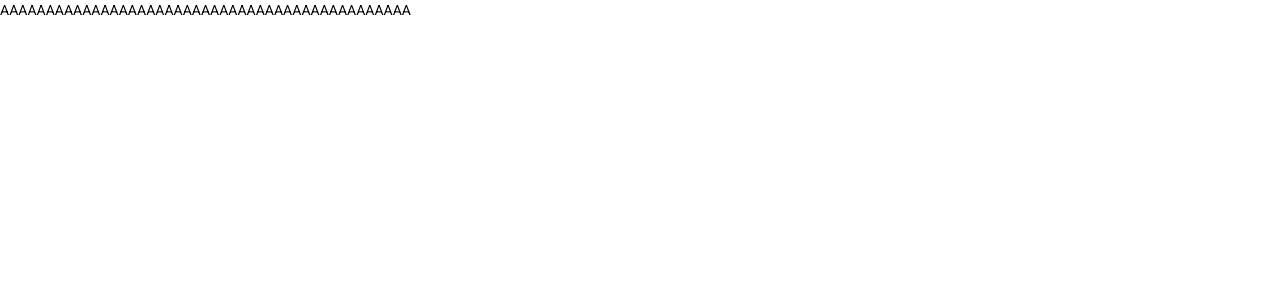
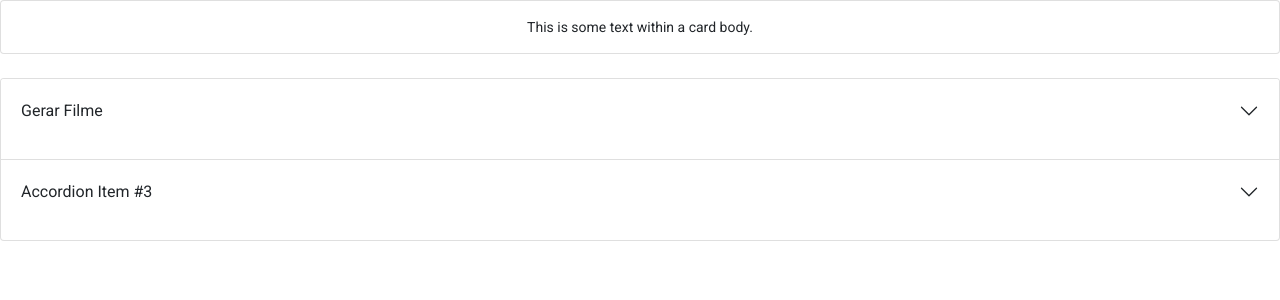
Before and after one commit to andersonribeiro96/filminho, an Angular app: page / in a window 1280 px wide. Shown: the top 300 px of the page. Built offline with nearby package versions, Linux system fonts and the light colour scheme; no server answers.

Commit message:
Iniciando projeto

```diff
--- a/package.json
+++ b/package.json
@@ -20,6 +20,7 @@
     "@angular/platform-browser": "~12.2.0",
     "@angular/platform-browser-dynamic": "~12.2.0",
     "@angular/router": "~12.2.0",
+    "@material/button": "^13.0.0",
     "express": "^4.17.1",
     "rxjs": "~6.6.0",
     "tslib": "^2.3.0",
@@ -31,9 +32,5 @@
     "@angular/compiler-cli": "~12.2.0",
     "@types/node": "^12.11.1",
     "typescript": "~4.3.5"
-  },
-  "engines": {
-    "node": "v14.18.1",
-    "npm": "6.14.15"
   }
 }
--- a/src/app/app.component.ts
+++ b/src/app/app.component.ts
@@ -3,7 +3,7 @@ import {NoiteService} from "./services/noite.service";
 
 @Component({
   selector: 'app-root',
-  templateUrl:'teste.html',
+  templateUrl:'inicial.html',
   styles: []
 })
 
@@ -14,12 +14,11 @@ export class AppComponent implements OnInit{
   }
 
   ngOnInit(): void {
-    this.gerarNoite();
   }
 
-  gerarNoite(){
-    this.noiteServices.gerarNoite("28","2019").subscribe(value => console.log(value))
-  }
+  // gerarNoite(){
+  //   this.noiteServices.gerarNoite("28","2019").subscribe(value => console.log(value))
+  // }
 
 
 }
--- /dev/null
+++ b/src/app/inicial.html
@@ -0,0 +1,40 @@
+<div style="text-align: center; align-items: center">
+    <div class="card">
+        <div class="card-body">
+            This is some text within a card body.
+        </div>
+    </div>
+</div>
+
+<div class="accordion mt-4" id="accordionExample">
+    <div class="accordion-item">
+        <h2 class="accordion-header" id="headingTwo">
+            <button class="accordion-button collapsed" type="button" data-bs-toggle="collapse" data-bs-target="#collapseTwo" aria-expanded="false" aria-controls="collapseTwo">
+                Gerar Filme
+            </button>
+        </h2>
+        <div id="collapseTwo" class="accordion-collapse collapse" aria-labelledby="headingTwo" data-bs-parent="#accordionExample">
+            <div class="accordion-body">
+                <select class="form-select form-select-lg mb-3" aria-label=".form-select-lg example">
+                    <option selected>Open this select menu</option>
+                    <option value="1">One</option>
+                    <option value="2">Two</option>
+                    <option value="3">Three</option>
+                </select>
+                <button type="button" class="btn btn-primary">Primary</button>
+            </div>
+        </div>
+    </div>
+    <div class="accordion-item">
+        <h2 class="accordion-header" id="headingThree">
+            <button class="accordion-button collapsed" type="button" data-bs-toggle="collapse" data-bs-target="#collapseThree" aria-expanded="false" aria-controls="collapseThree">
+                Accordion Item #3
+            </button>
+        </h2>
+        <div id="collapseThree" class="accordion-collapse collapse" aria-labelledby="headingThree" data-bs-parent="#accordionExample">
+            <div class="accordion-body">
+                <strong>This is the third item's accordion body.</strong> It is hidden by default, until the collapse plugin adds the appropriate classes that we use to style each element. These classes control the overall appearance, as well as the showing and hiding via CSS transitions. You can modify any of this with custom CSS or overriding our default variables. It's also worth noting that just about any HTML can go within the <code>.accordion-body</code>, though the transition does limit overflow.
+            </div>
+        </div>
+    </div>
+</div>
--- a/src/app/teste.html
+++ /dev/null
@@ -1,10 +0,0 @@
-<!DOCTYPE html>
-<html lang="en">
-<head>
-    <meta charset="UTF-8">
-    <title>Title</title>
-</head>
-<body>
-AAAAAAAAAAAAAAAAAAAAAAAAAAAAAAAAAAAAAAAAAAAAA
-</body>
-</html>
--- a/src/index.html
+++ b/src/index.html
@@ -9,8 +9,12 @@
   <link rel="preconnect" href="https://fonts.gstatic.com">
   <link href="https://fonts.googleapis.com/css2?family=Roboto:wght@300;400;500&display=swap" rel="stylesheet">
   <link href="https://fonts.googleapis.com/icon?family=Material+Icons" rel="stylesheet">
+  <link href="https://cdn.jsdelivr.net/npm/bootstrap@5.1.3/dist/css/bootstrap.min.css" rel="stylesheet" integrity="sha384-1BmE4kWBq78iYhFldvKuhfTAU6auU8tT94WrHftjDbrCEXSU1oBoqyl2QvZ6jIW3" crossorigin="anonymous">
 </head>
 <body class="mat-typography">
   <app-root></app-root>
+  <script src="https://cdn.jsdelivr.net/npm/bootstrap@5.1.3/dist/js/bootstrap.bundle.min.js" integrity="sha384-ka7Sk0Gln4gmtz2MlQnikT1wXgYsOg+OMhuP+IlRH9sENBO0LRn5q+8nbTov4+1p" crossorigin="anonymous"></script>
+  <script src="https://cdn.jsdelivr.net/npm/@popperjs/core@2.10.2/dist/umd/popper.min.js" integrity="sha384-7+zCNj/IqJ95wo16oMtfsKbZ9ccEh31eOz1HGyDuCQ6wgnyJNSYdrPa03rtR1zdB" crossorigin="anonymous"></script>
+  <script src="https://cdn.jsdelivr.net/npm/bootstrap@5.1.3/dist/js/bootstrap.min.js" integrity="sha384-QJHtvGhmr9XOIpI6YVutG+2QOK9T+ZnN4kzFN1RtK3zEFEIsxhlmWl5/YESvpZ13" crossorigin="anonymous"></script>
 </body>
 </html>
```
Also changed, not shown: src/app/app.module.ts (+8 -6 lines), 1 other file (tests, documents, lock files or other folders).
